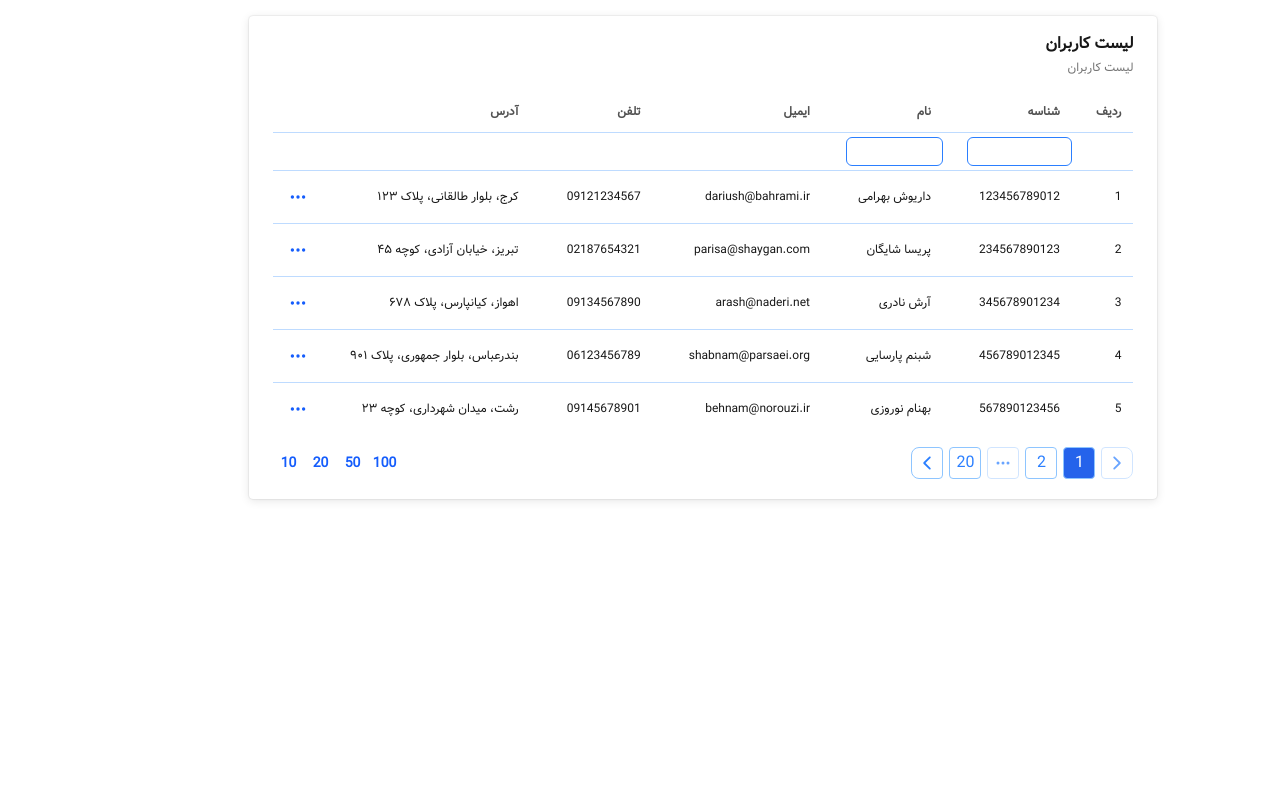
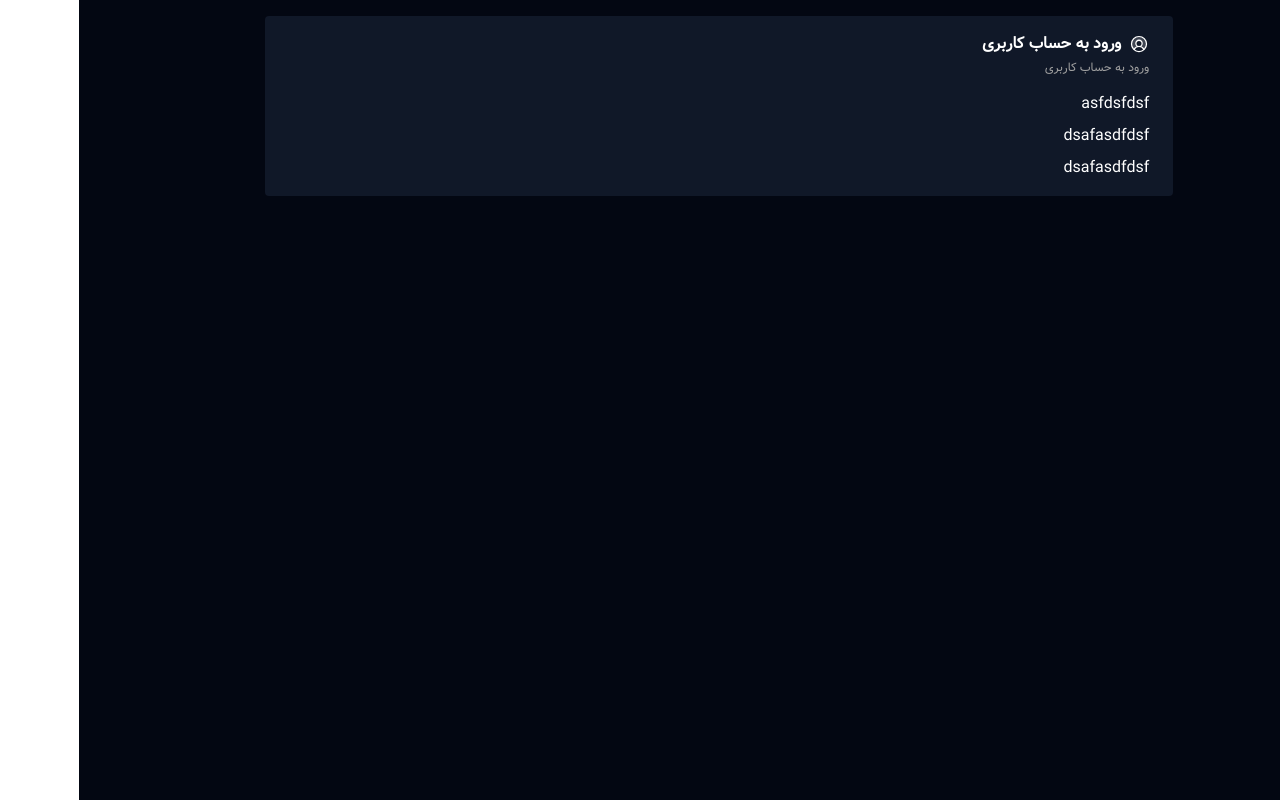
Before and after one commit to MRAlirad/shopify-ui-kit, a React (Vite) app: page / in a window 1280 px wide. Built offline with nearby package versions, Linux system fonts and the light colour scheme.

Commit message:
Dark mode / Card

```diff
--- a/index.html
+++ b/index.html
@@ -1,5 +1,5 @@
 <!doctype html>
-<html lang="fa" dir="rtl">
+<html lang="fa" dir="rtl" data-theme="dark">
   <head>
     <meta charset="UTF-8" />
     <link rel="icon" type="image/svg+xml" href="/vite.svg" />
--- a/src/App.tsx
+++ b/src/App.tsx
@@ -1,11 +1,17 @@
 import Page from "./components/Page";
-import UserTableList from "./UserTableList";
+import { Card } from "./components";
+import { PiUserCircleDuotone } from "react-icons/pi";
 
 function App() {
 	return (
-		<div className="min-h-screen">
+		<div className="grid grid-rows-[max-content_1fr] min-h-screen bg-gray-50 dark:bg-gray-950">
+			<div></div>
 			<Page type="shrink">
-				<UserTableList />
+				<Card title="ورود به حساب کاربری" icon={<PiUserCircleDuotone />} text="ورود به حساب کاربری">
+					<div className="text-neutral-900 dark:text-white">asfdsfdsf</div>
+					<div className="text-neutral-900 dark:text-white">dsafasdfdsf</div>
+					<div className="text-neutral-900 dark:text-white">dsafasdfdsf</div>
+				</Card>
 			</Page>
 		</div>
 	);
--- a/src/components/Card.tsx
+++ b/src/components/Card.tsx
@@ -16,14 +16,14 @@ const Card = ({ title, icon, text, className, children, action, badge, leftCompo
 				<div
 					className={classNames({
 						"grid grid-cols-[1fr_max-content] items-center gap-1": true,
-						"bg-blue-50 px-6 py-4": blueTitleBg,
+						"bg-blue-50 dark:bg-blue-900/20 px-6 py-4": blueTitleBg,
 						...(typeof className === "object" && className?.title ? { [className.title]: true } : {}), // If className is an object, add the title class if it exists
 					})}
 				>
 					<div className="grid grid-cols-[max-content_1fr] items-center gap-x-2 gap-y-1">
 						{icon && <Icon size="20">{icon}</Icon>}
-						<h3 className="text-neutral-900 text-base font-bold">{title}</h3>
-						{text && <p className="col-span-2 text-neutral-500 text-xs line-clamp-1">{text}</p>}
+						<h3 className="text-neutral-900 dark:text-white text-base font-bold">{title}</h3>
+						{text && <p className="col-span-2 text-neutral-500 dark:text-neutral-400 text-xs line-clamp-1">{text}</p>}
 					</div>
 					{action && <Button size="small" color="black-simple" {...action} />}
 					{badge && <Badge {...badge} />}
@@ -33,6 +33,7 @@ const Card = ({ title, icon, text, className, children, action, badge, leftCompo
 
 			<div
 				className={classNames({
+					'grid gap-2': true,
 					"px-6 py-4": blueTitleBg,
 					...(typeof className === "object" && className?.content ? { [className.content]: true } : {}), // If className is an object, add the content class if it exists
 				})}
--- a/src/components/icon/Icon.tsx
+++ b/src/components/icon/Icon.tsx
@@ -4,7 +4,7 @@ import { IconContext } from "react-icons";
 const Icon = ({ children, color = "inherit", className = "", size = "18" }: IconProps) => {
 	return (
 		<IconContext.Provider value={{ size: size }}>
-			<div className={`flex ${color} ${className}`}>{children}</div>
+			<div className={`flex text-neutral-900 dark:text-white ${color} ${className}`}>{children}</div>
 		</IconContext.Provider>
 	);
 };
--- a/src/index.css
+++ b/src/index.css
@@ -1,4 +1,6 @@
 @import "tailwindcss";
+
+@custom-variant dark (&:where([data-theme=dark], [data-theme=dark] *));
 
 @layer components {
 	/*! GLOBAL !*/
@@ -7,7 +9,7 @@
 	}
 
 	.card {
-		@apply bg-white rounded shadow-card overflow-hidden;
+		@apply bg-white rounded shadow-card overflow-hidden dark:bg-[#101828];
 	}
 
 	.skeleton {
@@ -315,7 +317,8 @@
 }
 
 @theme {
-	--shadow-card: 0px 2px 10px 0px rgba(0, 0, 0, 0.1), 0px 0px 2px 0px rgba(0, 0, 0, 0.2);
+	--shadow-card: 0px 2px 10px 0px rgba(0, 0, 0, 0.1), 0px 0px 2px 0px rgba(0, 0, 0, 0.2) dark:shadow-card-dark;
+	--shadow-card-dark: 0px 2px 10px 0px rgba(255, 255, 255, 0.1), 0px 0px 2px 0px rgba(255, 255, 255, 0.2);
 
 	--animate-fadeInUp: fadeInUp 0.3s forwards;
 	--animate-fadeIn: fadeIn 0.3s forwards;
```
